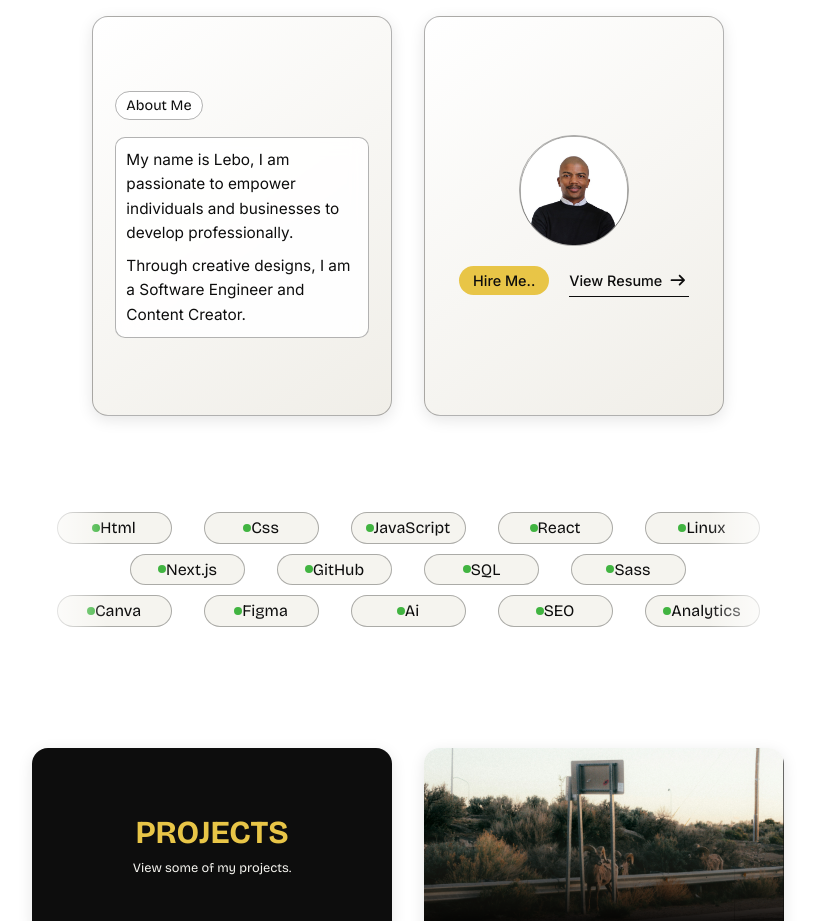
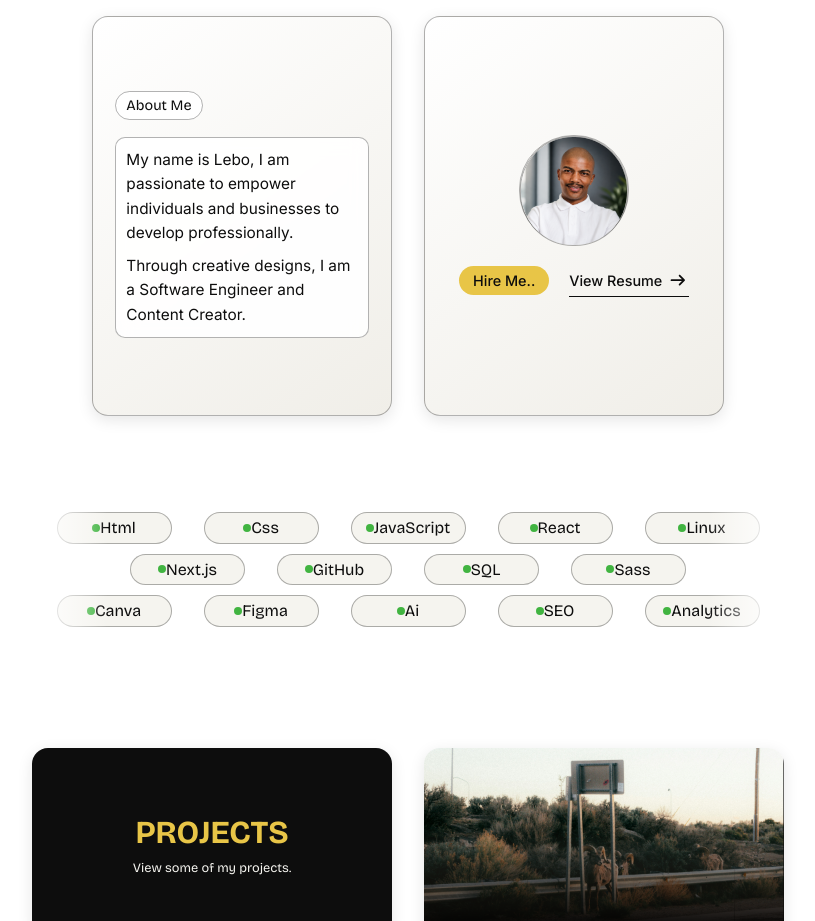
Before and after one commit to Lebo-Madikane/lebo-madikane, a Next.js app: page / in a window 1280 px wide. Shown: the part 880-1801 px from the top of the page, without its empty margins (232-1047 px from the left). Built offline with nearby package versions, Linux system fonts and the light colour scheme.

Commit message:
change aboutMe image

```diff
--- a/src/components/About/About.js
+++ b/src/components/About/About.js
@@ -110,7 +110,7 @@ export default function About({ onHireClick, onResumeClick }) {
                 <Card className={`${styles.card} ${activeIndex === 1 ? styles.active : styles.hidden}`}>
                     <div className={styles.aboutTop}>
                         <div className={styles.image}>
-                            <Image className={styles.image} src='/images/about/PhotoLebo.jpeg' alt="AboutMe Image" width={150} height={100} priority={true} />
+                            <Image className={styles.image} src='/images/about/LinkedIn.png' alt="AboutMe Image" width={150} height={100} priority={true} />
                         </div>
                     </div>
                     <div className={`${styles.aboutBottom} ${styles.btns}`}>
```
Also changed, not shown: public/images/about/LinkedIn.png (added).
